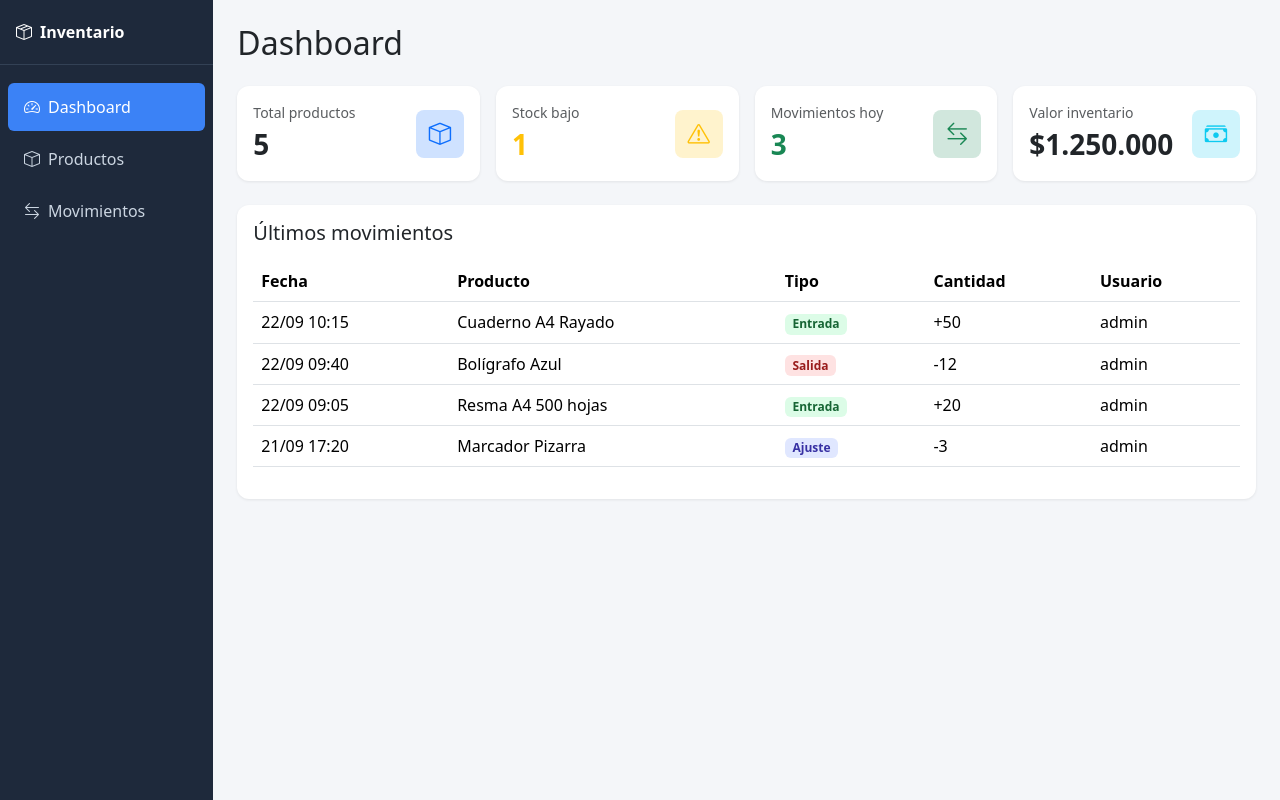
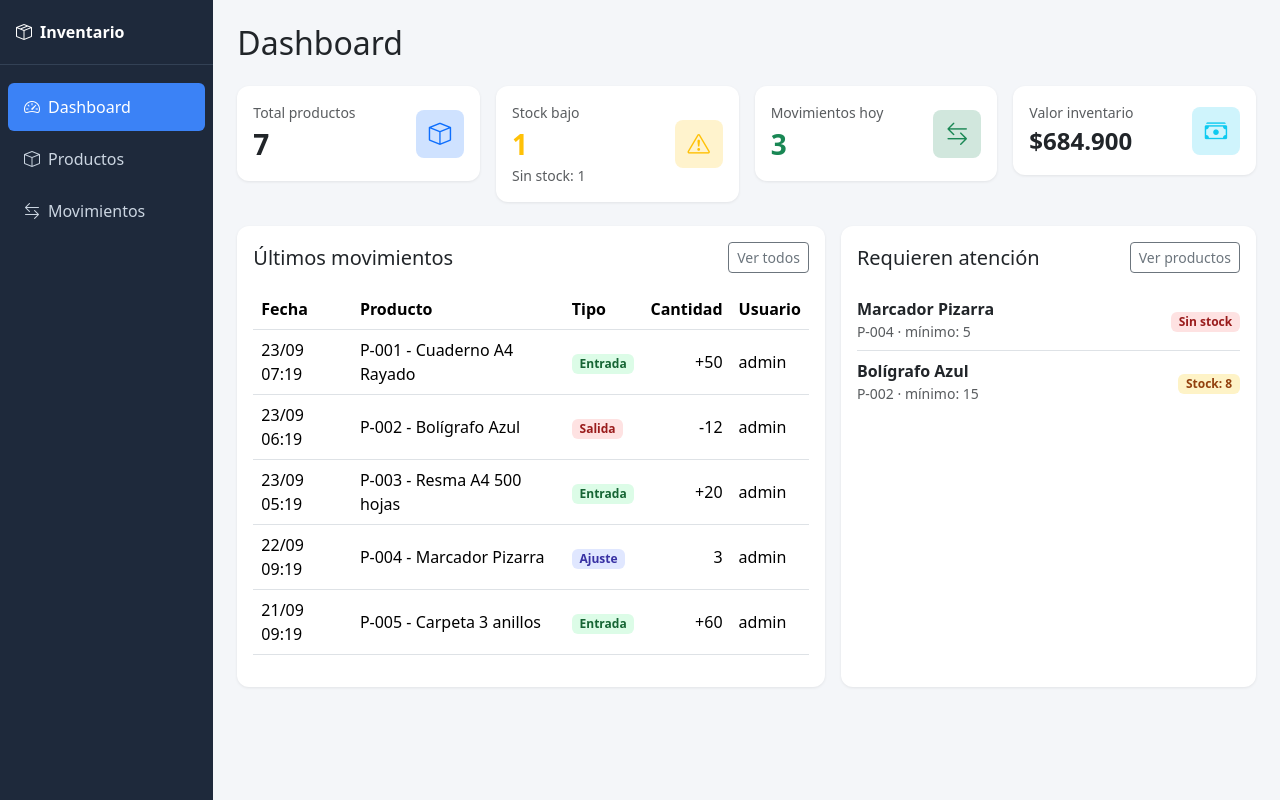
Before and after one commit to AngelisDesign/sistema-inventario, a Flask app: page / in a window 1280 px wide. Run offline with Flask 3, Linux system fonts and the light colour scheme; data comes from the database, SQL or seed files in the repository.

Commit message:
feat: dashboard con métricas reales desde MySQL

```diff
--- a/app.py
+++ b/app.py
@@ -7,7 +7,69 @@ app.secret_key = "cambia-esto-en-produccion"
 
 @app.route("/")
 def dashboard():
-    return render_template("index.html")
+    # Métricas generales
+    total_productos = query("""
+        SELECT COUNT(*) AS total
+        FROM products
+        WHERE active = 1
+    """)[0]["total"]
+
+    stock_bajo = query("""
+        SELECT COUNT(*) AS total
+        FROM products
+        WHERE active = 1
+          AND stock > 0
+          AND stock <= stock_min
+    """)[0]["total"]
+
+    sin_stock = query("""
+        SELECT COUNT(*) AS total
+        FROM products
+        WHERE active = 1
+          AND stock = 0
+    """)[0]["total"]
+
+    movimientos_hoy = query("""
+        SELECT COUNT(*) AS total
+        FROM inventory_movements
+        WHERE DATE(created_at) = CURDATE()
+    """)[0]["total"]
+
+    valor_inventario = query("""
+        SELECT COALESCE(SUM(stock * price), 0) AS total
+        FROM products
+        WHERE active = 1
+    """)[0]["total"]
+
+    # Últimos 5 movimientos
+    ultimos_movimientos = query("""
+        SELECT m.id, m.type, m.quantity, m.stock_after,
+               m.created_at, m.user_name,
+               p.sku, p.name AS product_name
+        FROM inventory_movements m
+        JOIN products p ON p.id = m.product_id
+        ORDER BY m.created_at DESC
+        LIMIT 5
+    """)
+
+    # Productos que requieren atención (stock bajo o sin stock)
+    alertas = query("""
+        SELECT p.id, p.sku, p.name, p.stock, p.stock_min
+        FROM products p
+        WHERE p.active = 1
+          AND p.stock <= p.stock_min
+        ORDER BY p.stock ASC
+        LIMIT 10
+    """)
+
+    return render_template("index.html",
+                           total_productos=total_productos,
+                           stock_bajo=stock_bajo,
+                           sin_stock=sin_stock,
+                           movimientos_hoy=movimientos_hoy,
+                           valor_inventario=valor_inventario,
+                           ultimos_movimientos=ultimos_movimientos,
+                           alertas=alertas)
 
 
 @app.route("/productos")
--- a/templates/index.html
+++ b/templates/index.html
@@ -31,40 +31,44 @@
             <div class="d-flex justify-content-between align-items-center">
               <div>
                 <div class="text-muted small">Total productos</div>
-                <div class="fs-3 fw-bold">5</div>
+                <div class="fs-3 fw-bold">{{ total_productos }}</div>
               </div>
               <div class="icon bg-primary-subtle text-primary"><i class="bi bi-box"></i></div>
             </div>
           </div>
         </div>
+
         <div class="col-md-3">
           <div class="card card-stat p-3">
             <div class="d-flex justify-content-between align-items-center">
               <div>
                 <div class="text-muted small">Stock bajo</div>
-                <div class="fs-3 fw-bold text-warning">1</div>
+                <div class="fs-3 fw-bold text-warning">{{ stock_bajo }}</div>
+                <div class="small text-muted">Sin stock: {{ sin_stock }}</div>
               </div>
               <div class="icon bg-warning-subtle text-warning"><i class="bi bi-exclamation-triangle"></i></div>
             </div>
           </div>
         </div>
+
         <div class="col-md-3">
           <div class="card card-stat p-3">
             <div class="d-flex justify-content-between align-items-center">
               <div>
                 <div class="text-muted small">Movimientos hoy</div>
-                <div class="fs-3 fw-bold text-success">3</div>
+                <div class="fs-3 fw-bold text-success">{{ movimientos_hoy }}</div>
               </div>
               <div class="icon bg-success-subtle text-success"><i class="bi bi-arrow-left-right"></i></div>
             </div>
           </div>
         </div>
+
         <div class="col-md-3">
           <div class="card card-stat p-3">
             <div class="d-flex justify-content-between align-items-center">
               <div>
                 <div class="text-muted small">Valor inventario</div>
-                <div class="fs-3 fw-bold">$1.250.000</div>
+                <div class="fs-4 fw-bold">${{ "{:,.0f}".format(valor_inventario).replace(",", ".") }}</div>
               </div>
               <div class="icon bg-info-subtle text-info"><i class="bi bi-cash-stack"></i></div>
             </div>
@@ -72,20 +76,88 @@
         </div>
       </div>
 
-      <div class="card card-stat">
+      <div class="row g-3">
+        <div class="col-md-7">
+          <div class="card card-stat h-100">
             <div class="card-body">
-          <h5 class="mb-3">Últimos movimientos</h5>
+              <div class="d-flex justify-content-between align-items-center mb-3">
+                <h5 class="mb-0">Últimos movimientos</h5>
+                <a href="{{ url_for('movimientos') }}" class="btn btn-sm btn-outline-secondary">Ver todos</a>
+              </div>
+
               <table class="table table-hover align-middle">
                 <thead>
-              <tr><th>Fecha</th><th>Producto</th><th>Tipo</th><th>Cantidad</th><th>Usuario</th></tr>
+                  <tr>
+                    <th>Fecha</th>
+                    <th>Producto</th>
+                    <th>Tipo</th>
+                    <th class="text-end">Cantidad</th>
+                    <th>Usuario</th>
+                  </tr>
                 </thead>
                 <tbody>
-              <tr><td>22/09 10:15</td><td>Cuaderno A4 Rayado</td><td><span class="badge badge-in">Entrada</span></td><td>+50</td><td>admin</td></tr>
-              <tr><td>22/09 09:40</td><td>Bolígrafo Azul</td><td><span class="badge badge-out">Salida</span></td><td>-12</td><td>admin</td></tr>
-              <tr><td>22/09 09:05</td><td>Resma A4 500 hojas</td><td><span class="badge badge-in">Entrada</span></td><td>+20</td><td>admin</td></tr>
-              <tr><td>21/09 17:20</td><td>Marcador Pizarra</td><td><span class="badge badge-adjust">Ajuste</span></td><td>-3</td><td>admin</td></tr>
+                  {% for m in ultimos_movimientos %}
+                  <tr>
+                    <td>{{ m.created_at.strftime('%d/%m %H:%M') }}</td>
+                    <td>{{ m.sku }} - {{ m.product_name }}</td>
+                    <td>
+                      {% if m.type == 'in' %}
+                        <span class="badge badge-in">Entrada</span>
+                      {% elif m.type == 'out' %}
+                        <span class="badge badge-out">Salida</span>
+                      {% else %}
+                        <span class="badge badge-adjust">Ajuste</span>
+                      {% endif %}
+                    </td>
+                    <td class="text-end">
+                      {% if m.type == 'in' %}+{% elif m.type == 'out' %}-{% endif %}{{ m.quantity }}
+                    </td>
+                    <td>{{ m.user_name }}</td>
+                  </tr>
+                  {% else %}
+                  <tr>
+                    <td colspan="5" class="text-center text-muted py-4">
+                      No hay movimientos registrados todavía.
+                    </td>
+                  </tr>
+                  {% endfor %}
                 </tbody>
               </table>
+            </div>
+          </div>
+        </div>
+
+        <div class="col-md-5">
+          <div class="card card-stat h-100">
+            <div class="card-body">
+              <div class="d-flex justify-content-between align-items-center mb-3">
+                <h5 class="mb-0">Requieren atención</h5>
+                <a href="{{ url_for('productos') }}" class="btn btn-sm btn-outline-secondary">Ver productos</a>
+              </div>
+
+              {% if alertas %}
+                <ul class="list-group list-group-flush">
+                  {% for a in alertas %}
+                  <li class="list-group-item d-flex justify-content-between align-items-center px-0">
+                    <div>
+                      <div class="fw-semibold">{{ a.name }}</div>
+                      <div class="small text-muted">{{ a.sku }} · mínimo: {{ a.stock_min }}</div>
+                    </div>
+                    <div>
+                      {% if a.stock == 0 %}
+                        <span class="badge badge-stock-out">Sin stock</span>
+                      {% else %}
+                        <span class="badge badge-stock-low">Stock: {{ a.stock }}</span>
+                      {% endif %}
+                    </div>
+                  </li>
+                  {% endfor %}
+                </ul>
+              {% else %}
+                <p class="text-muted mb-0">Todos los productos tienen stock suficiente.</p>
+              {% endif %}
+            </div>
+          </div>
         </div>
       </div>
     </main>
```
Lines whose indentation alone changed are shown as unchanged.
